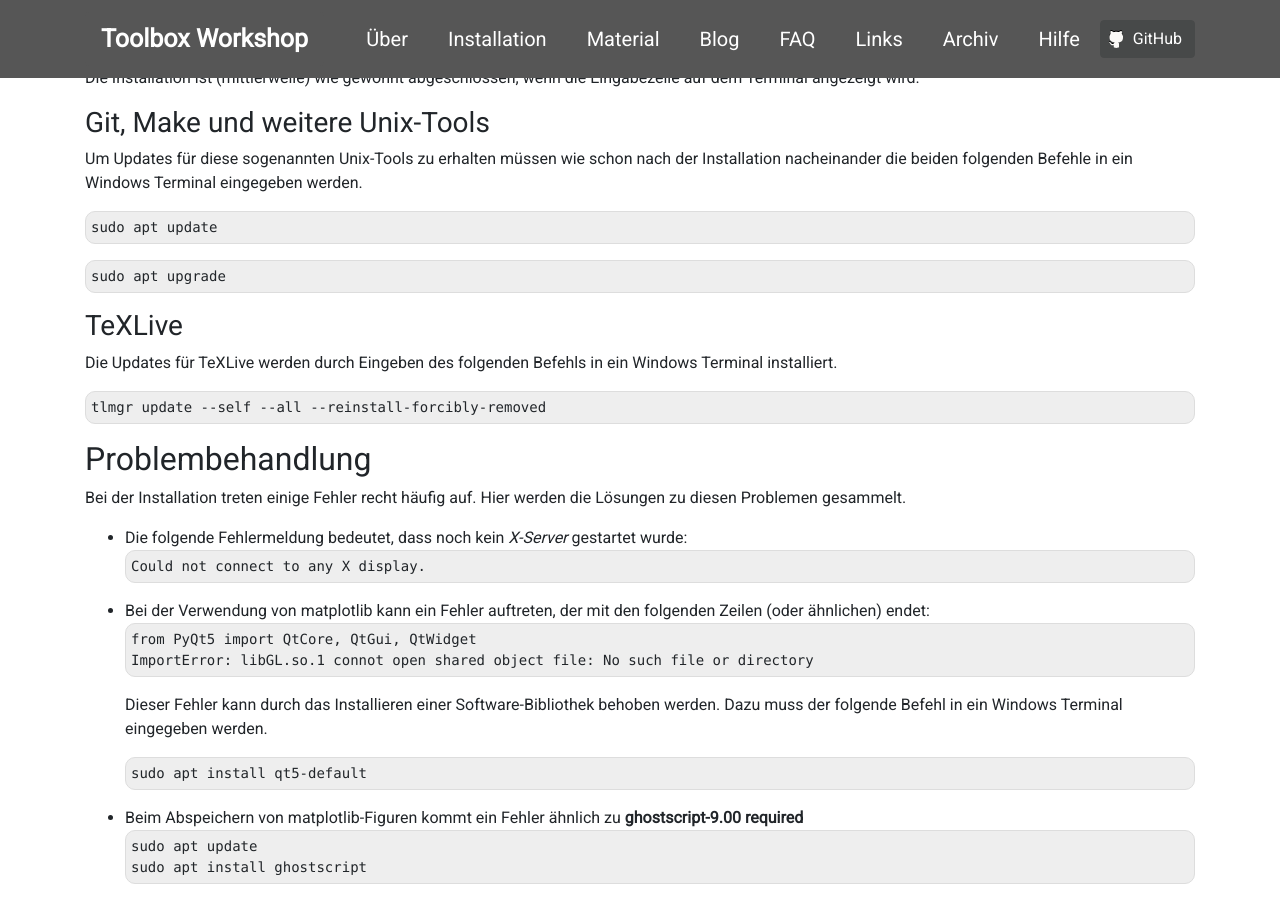
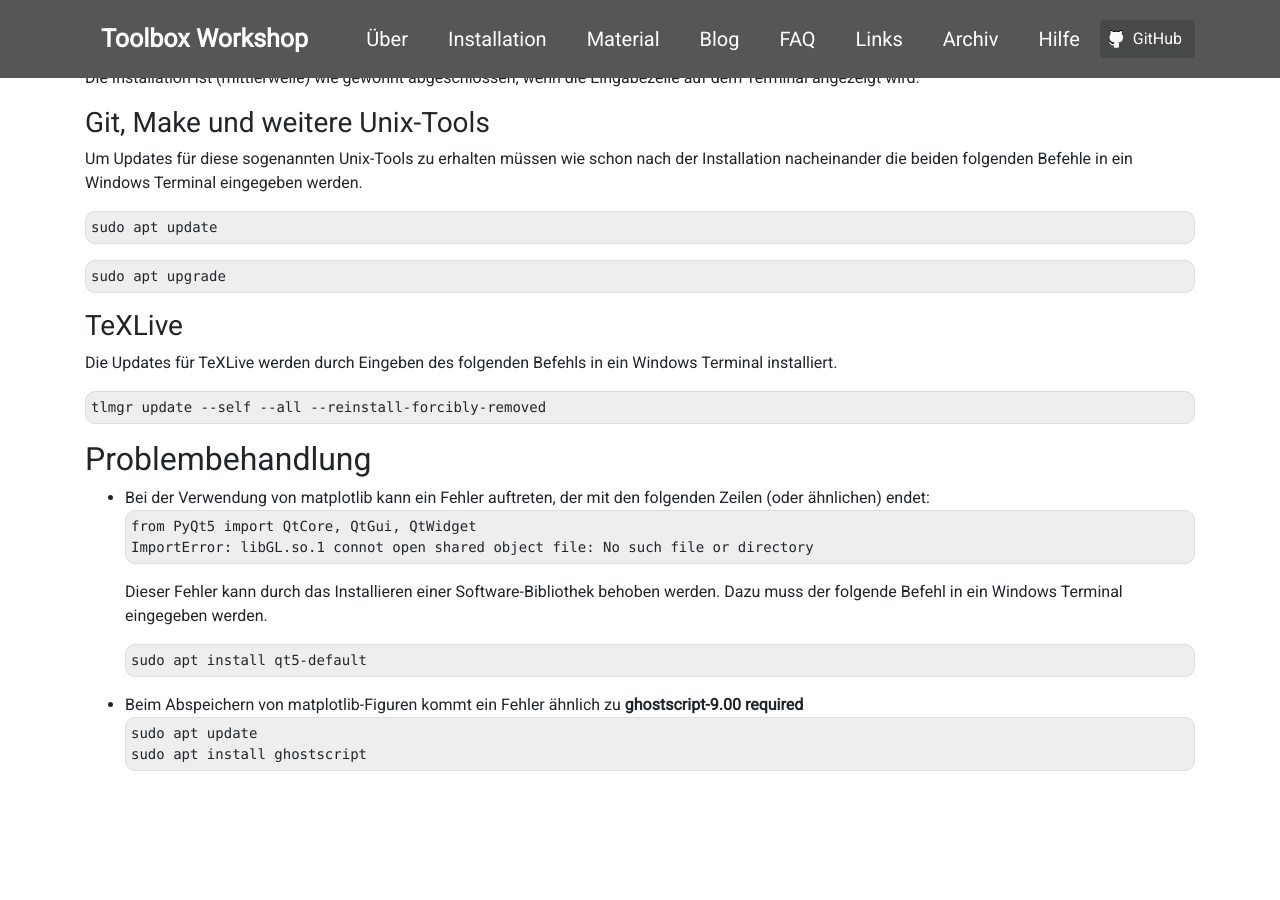
Before and after one commit to pep-dortmund/homepage-toolbox, a Jekyll site: the page built from install/windows.md, in a window 1280 px wide and 900 px high, scrolled down 34618 px. Built offline with Jekyll 4.4.1, drawn with Linux system fonts in a browser that asks for light colours; nearby versions of some CDN libraries; after the commit the page ends 35405 px from its top, so only the background shows below that.

Commit message:
removed obsolete toubleshooting item

````diff
--- a/install/windows.md
+++ b/install/windows.md
@@ -796,15 +796,6 @@ tlmgr update --self --all --reinstall-forcibly-removed
 
 ## <a id="troubleshooting"></a> Problembehandlung
 
-Bei der Installation treten einige Fehler recht häufig auf. Hier werden die Lösungen zu diesen Problemen
-gesammelt.
-
-
-+ Die folgende Fehlermeldung bedeutet, dass noch kein *X-Server* gestartet wurde:
-```
-Could not connect to any X display.
-```
-
 + Bei der Verwendung von matplotlib kann ein Fehler auftreten,
   der mit den folgenden Zeilen (oder ähnlichen) endet:
 ```
````
